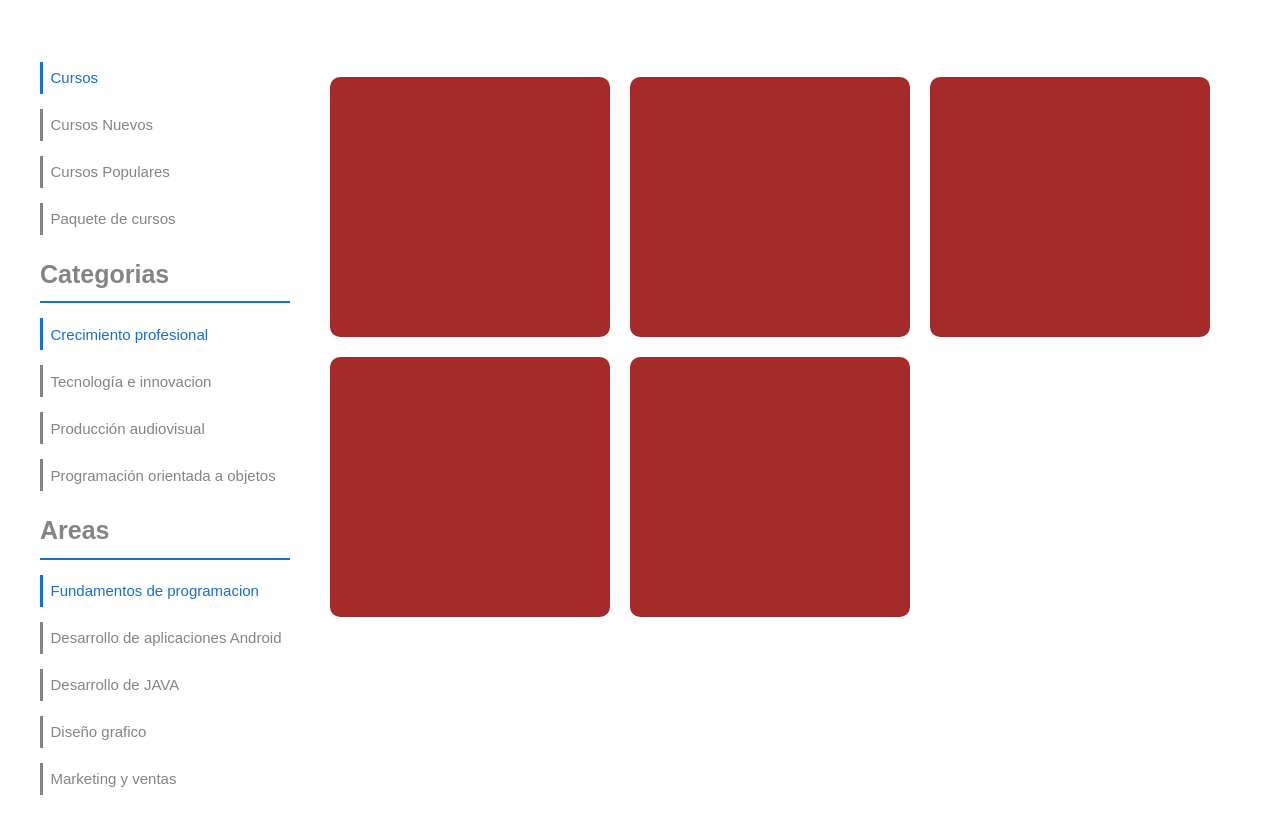
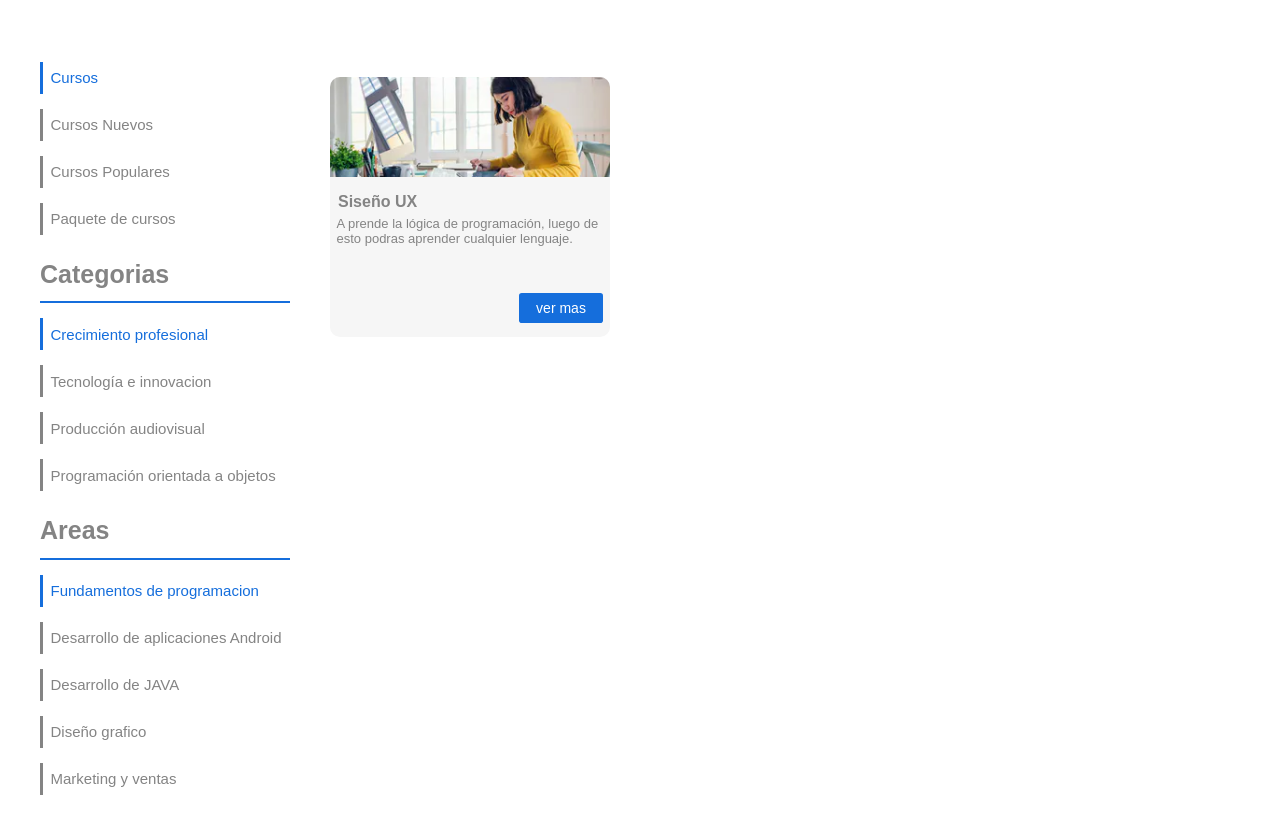
Before and after one commit to BsMonterroso/ZEONBETA, a plain HTML site: page cursos.html in a window 1280 px wide. Shown: the part 94-928 px from the top of the page. Drawn offline with Linux system fonts and the light colour scheme.

Commit message:
sección de curso completado
La sección de curso se a completado hace falta la programación del backend

```diff
--- a/css/cursos.css
+++ b/css/cursos.css
@@ -48,8 +48,48 @@
     font-size: 10px;
     width: 28em;
     height: 26em;
-    background-color: brown;
+    background-color: #F6F6F6;
     border-radius: 1em;
     margin: 1em ;
     float: left;
+    position: relative;
 }
+
+.rm_cajaImgCurso{
+    width: 100%;
+    height: 100px;
+}
+
+.rm_imgCurso{
+    width: 100%;
+    height: 100%;
+    object-fit: cover;/*<------- NUEVO METODO*/
+
+    border-radius: 1em 1em 0em 0em;
+}
+
+.rm_tituloCurso{
+    font-size: 1.6em;
+    margin: 1em 0.5em 0.3em 0.5em;
+    color: var(--colorTexto);
+}
+
+.rm_parrafoCurso{
+    font-size: 1.3em;
+    margin: 0em 0.5em 0.5em 0.5em;
+    color: var(--colorTexto);
+}
+
+.rm_botonVerMas{
+    display: block;
+    width: 6em;
+    padding: 0.5em 0.5em 0.5em 0.5em;
+    border-radius: 0.2em;
+    color: #ffffff;
+    font-size: 1.4em;
+    text-align: center;
+    background-color: var(--colorBase);
+    position: absolute;
+    right: 0.5em;
+    bottom: 1em;
+}
--- a/css/general.css
+++ b/css/general.css
@@ -4,6 +4,11 @@
     text-decoration: none;
     font-family: sans-serif;
 }
+
+a{
+    text-decoration: none;
+}
+
 .section100{
     width: 100%;
     padding-top: 50px;
--- a/cursos.html
+++ b/cursos.html
@@ -78,12 +78,17 @@
             </div>
             <div class="rm_cajaDeFiltrosDeCursos">
 
-                <div class="rm_curso"></div>
-                <div class="rm_curso"></div>
-                <div class="rm_curso"></div>
-                <div class="rm_curso"></div>
-                <div class="rm_curso"></div>
-
+                <a href="#">
+                <div class="rm_curso">
+                    <div class="rm_cajaImgCurso">
+                        <img class="rm_imgCurso" src="img/imgCursos/design.webp">
+                    </div>
+                    <h2 class="rm_tituloCurso">Siseño UX</h2>
+                    <p class="rm_parrafoCurso">A prende la lógica de programación, luego de esto
+                        podras aprender cualquier lenguaje.</p>
+                    <a class="rm_botonVerMas" href="#">ver mas</a>
+                </div>
+            </a>
 
             </div>
         </div>
```
Also changed, not shown: server/Desglose_de_cursos.js (+14 -1 lines), img/imgCursos/design.webp (added).
